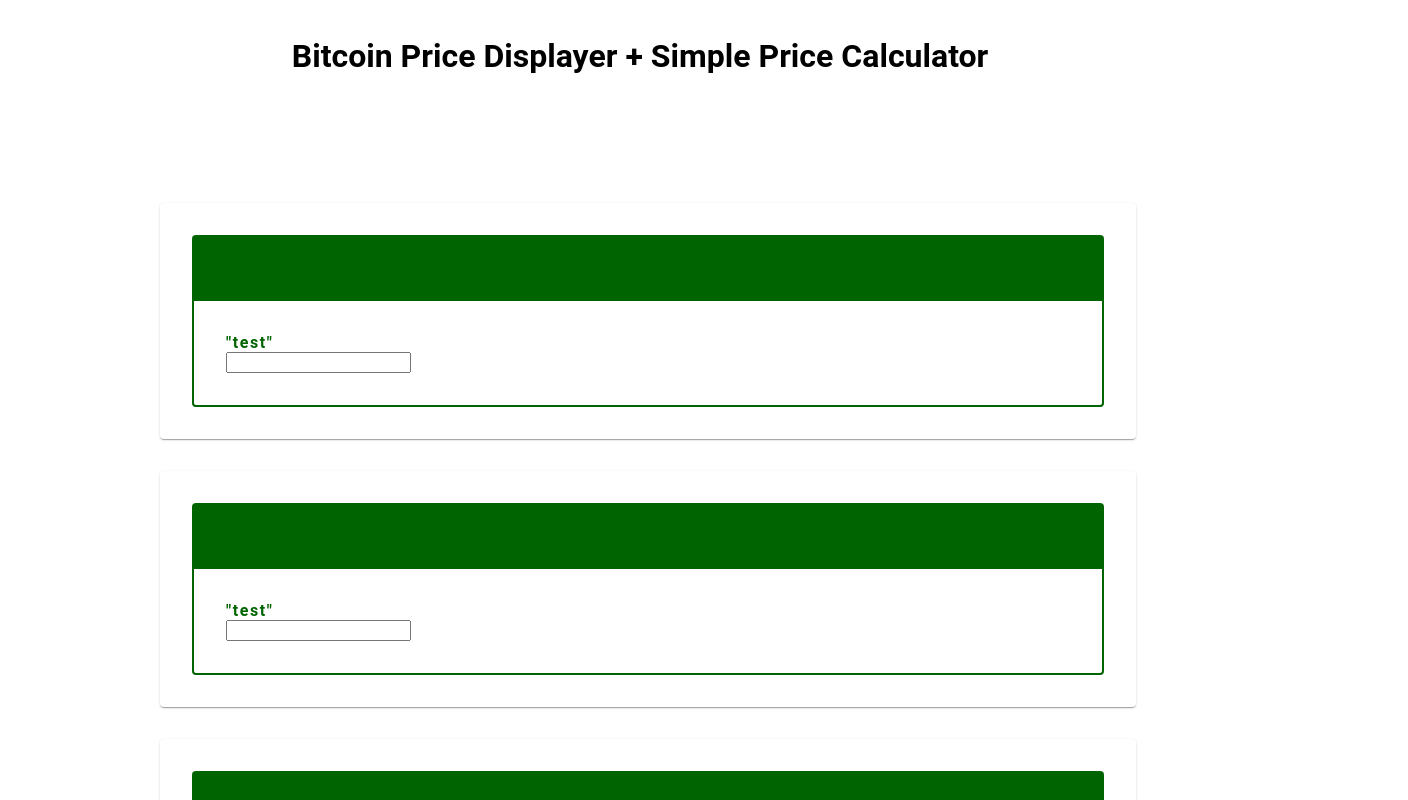
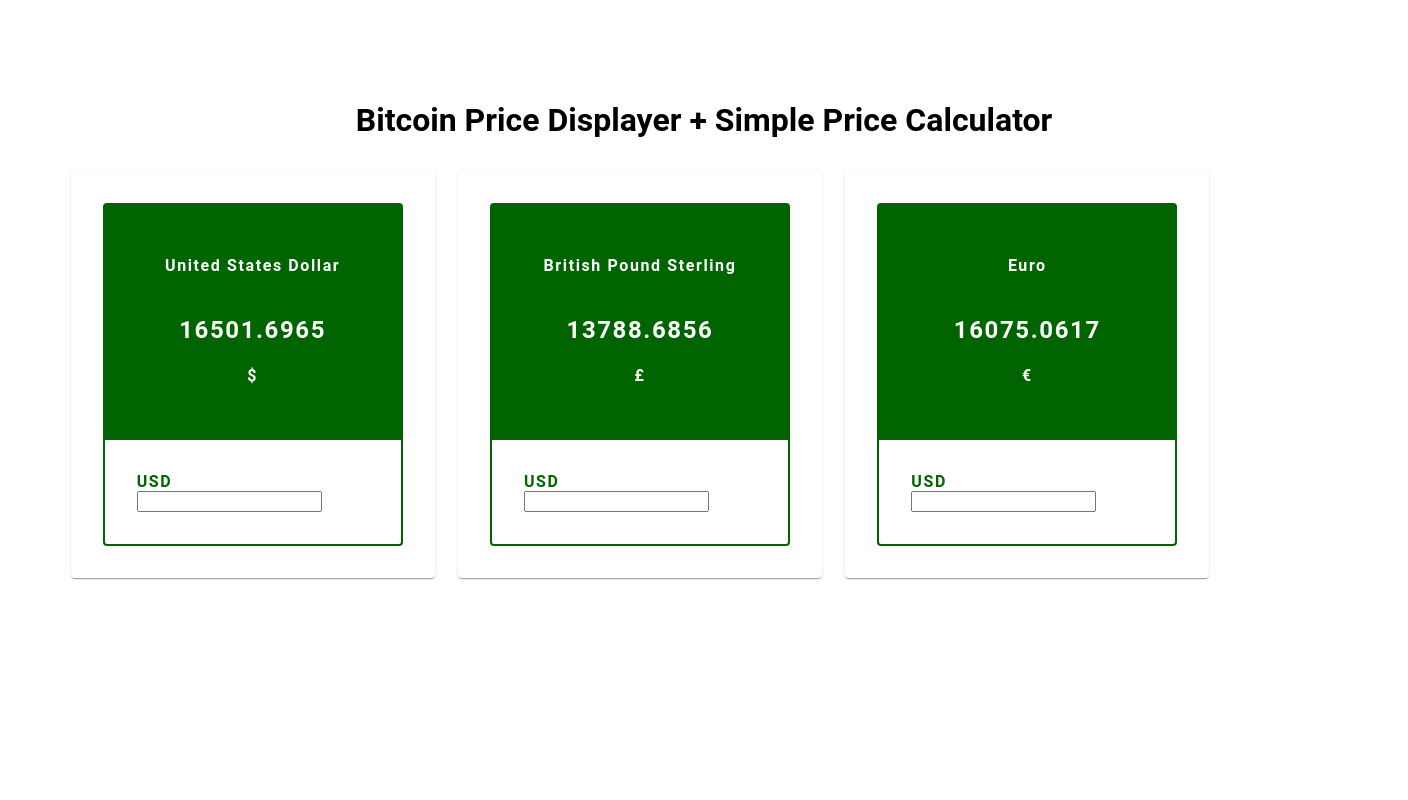
Before and after one commit to mjanicki01/bitcoin-converter, a React (Create React App) app: page / in a window 1280 px wide. Shown: the top 800 px of the page, 1408 px wide, since content can reach past the window. Built offline with nearby package versions, Linux system fonts and the light colour scheme; no server answers.

Commit message:
begin to style components; populate with hard-coded data

```diff
--- a/src/App.tsx
+++ b/src/App.tsx
@@ -1,5 +1,4 @@
 
-import React from "react";
 import Main from "./components/main";
 
 
--- a/src/components/card-bottom.tsx
+++ b/src/components/card-bottom.tsx
@@ -9,7 +9,7 @@
 
     return (
     <div className="card-bottom">
-        <div>"test"</div>
+        <div>USD</div>
         <form>
             <input type="text" id="input" name={currency}></input>
         </form>
--- a/src/components/card-main.tsx
+++ b/src/components/card-main.tsx
@@ -1,20 +1,18 @@
 import CardBottom from "./card-bottom"
 import CardTop from "./card-top"
 import "../styles/card.css"
-import { Currencies } from "../helpers"
 
 
 type CardMainProps = {
-    currency: Currencies,
-    bottomCardData?: any
+    currency: any,
 }
 
-const CardMain = ({ currency, bottomCardData }: CardMainProps) => {
+const CardMain = ({ currency }: CardMainProps) => {
 
     return (
         <div className="card-main">
             <CardTop currency={currency}/>
-            <CardBottom rate={123} currency={currency} />
+            <CardBottom rate={currency.rate_float} currency={currency} />
         </div>
     )
 }
--- a/src/components/card-top.tsx
+++ b/src/components/card-top.tsx
@@ -1,49 +1,22 @@
-// top contains currency symbol & BC -> Currency value display
-
-import { useEffect, useState } from "react";
-import { Currencies, getTempData, mapProperties } from "../helpers";
-
 
 type CardTopProps = {
-    currency: Currencies;
+    currency: any;
 }
 
 const CardTop = ({ currency }: CardTopProps) => {
 
-    const [data, setData] = useState<any>();
-    const [loading, setLoading] = useState(true);
-
-    const firstLoad = async () => {
-
-    //   const resp = await mapProperties();
+    // setInterval(() => {
+    //     // Math.random() * rate
+    //   const resp = getTempData(currency, 1);
     //   setData(JSON.stringify(resp));
-    //   localStorage.setItem('Data', JSON.stringify(data));
-
-      const resp = await getTempData(currency, 1);
-      setData(JSON.stringify(resp));
-      setLoading(false);
-    };
-
-    firstLoad();
-
-    setInterval(async () => {
-
-    //   const resp = await mapProperties();
-    //   setData(JSON.stringify(resp));
-
-      const resp = await getTempData(currency, 1);
-      setData(JSON.stringify(resp));
-    }, 10000)
-
-    // useEffect(() => {
-    //   localStorage.setItem('Data', JSON.stringify(data));
-    // }, [data]);
+    // }, 10000)
 
 
     return (
-    <div className="card-top">
-        <span>{data}</span>
-    </div>
+        <div className="card-top">
+            <span><h4>{currency.description}</h4></span>
+            <span><h2>{currency.rate_float}</h2><h4>{currency.symbol}</h4></span>
+        </div>
     )
 }
 
--- a/src/components/main.tsx
+++ b/src/components/main.tsx
@@ -1,22 +1,21 @@
 import CardMain from "./card-main";
 import "../styles/card.css"
+import { seedData } from "../seed";
 
 
 const Main = () => {
 
-  const returnedCurrencyPlaceholder = ["usd", "gbp", "eur"]
-
   return (
     <>
       <div className="main">
-        <div>
-          <h1>Bitcoin Price Displayer + Simple Price Calculator</h1>
-        </div>
         <div className="content">
-          {returnedCurrencyPlaceholder.map((e) => {
-            return (<div key={e}>
+          <div className="header">
+            <h1>Bitcoin Price Displayer + Simple Price Calculator</h1>
+          </div>
+          {seedData.map((e, i) => {
+            return (<div key={i}>
               {/* @ts-ignore */}
-              <CardMain currency={e}/>
+              <CardMain currency={e} />
             </div>)
           })
           }
--- a/src/helpers.ts
+++ b/src/helpers.ts
@@ -1,4 +1,9 @@
 import axios from "axios"
+
+
+const CURRENTPRICE_API = "https://api.coindesk.com/v1/bpi/currentprice.json";
+const TEMP_API = "https://bcserver2.herokuapp.com/history";
+
 
 
 const convertRateToUSD = (currencyRate: number, usdRate: number, qty: number) => {
@@ -55,7 +60,7 @@
 
 export const getResp = async () => {
     try {
-        const response = await axios.get("https://api.coindesk.com/v1/bpi/currentprice.json")
+        const response = await axios.get(CURRENTPRICE_API)
         return response.data
     } catch (err) {
         console.log(err)
@@ -77,7 +82,7 @@
 
 export const getTempData = async (currency: Currencies, qty: number) => {
     try {
-        const response = await axios.get(`https://bcserver2.herokuapp.com/history/${currency}/${qty}`)
+        const response = await axios.get(`${TEMP_API}/${currency}/${qty}`)
         return response.data
     } catch (err) {
         console.log(err)
--- /dev/null
+++ b/src/seed.ts
@@ -0,0 +1,21 @@
+
+export const seedData = [
+    {
+        "code": "USD",
+        "symbol": "$",
+        "description": "United States Dollar",
+        "rate_float": 16501.6965
+    },
+    {
+        "code": "GBP",
+        "symbol": "£",
+        "description": "British Pound Sterling",
+        "rate_float": 13788.6856
+    },
+    {
+        "code": "EUR",
+        "symbol": "€",
+        "description": "Euro",
+        "rate_float": 16075.0617
+    }
+]
--- a/src/styles/card.css
+++ b/src/styles/card.css
@@ -1,38 +1,59 @@
 body {
     font-family: Roboto, Helvetica, Arial, sans-serif;
+    display: flex;
+    justify-items: center;
 }
 
 /* .main {
-    background-color: aqua;
+    display: flex;
+    justify-items: center;
 } */
 
-.content {
-    margin: auto;
-    grid-template-columns: auto auto auto;
-    gap: 10px;
-    margin: 10%;
+@media only screen and (min-width: 900px) {
+    .content {
+        display: grid;
+        justify-items: center;
+        grid-template-columns: 1fr 1fr 1fr;
+        grid-template-rows: auto;
+        grid-template-areas:
+            "header header header"
+            "card-main card-main card-main";
+        gap: 10px;
+        margin: auto;
+        padding: 5%
+    }
 }
 
-h1 {
-    padding: 1rem 2rem 0px 2rem;
-    text-align: center;
+.header {
+    grid-area: header;
 }
 
-h4 {
+h1, h3 {
+    display: block;
+    padding: 1rem 5% 0px 5%;
+    text-align: center;
+    width: 100VW;
+    column-span: all;
+}
+
+h4, h2 {
     color: white;
     text-align: center;
 }
 
 .card-main {
+    grid-area: card-main;
+    justify-self: center;
     background-color: white;
     border-radius: 4px;
     box-shadow: rgb(0 0 0 / 20%) 0px 2px 1px -1px, rgb(0 0 0 / 14%) 0px 1px 1px 0px, rgb(0 0 0 / 12%) 0px 1px 3px 0px;
     padding: 2rem;
-    margin: 0rem 1rem 2rem 2rem;
+    width: 300px;
 }
 
 .card-top {
-    display: block;
+    display: flex;
+    flex-direction: column;
     color: white;
     background-color: darkgreen;
     padding: 2rem;
@@ -51,3 +72,21 @@
     border-radius: 0px 0px 4px 4px;
     border: 2px solid darkgreen;
 }
+
+
+@media only screen and (max-width: 899px) {
+    .content {
+        grid-template-columns: 1fr;
+        gap: 10px;
+    }
+
+    .card-main {
+        width: 80vw;
+        min-width: 270px;
+        margin: 5%
+    }
+
+    .h1 {
+        font-size: 24px;
+    }
+}
--- a/src/styles/main.scss
+++ /dev/null
@@ -1 +0,0 @@
-// setup 1x3 grid
--- a/src/types.ts
+++ b/src/types.ts
@@ -1,3 +1,5 @@
+// keep for re-attempting state
+
 export interface ICurrencyData {
     currname: string;
     code: string;
```
Also changed, not shown: src/components/modal-graph.tsx (+1 -18 lines), src/styles/modal-graph.scss (deleted).
